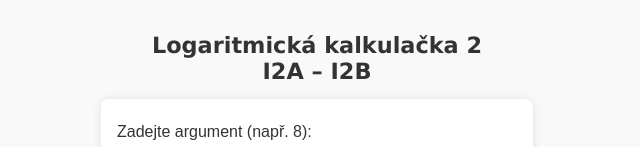
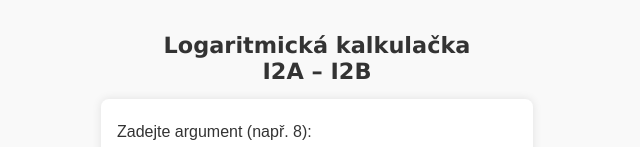
Before and after one commit to AP-Math/logarithm-calculator, a plain HTML site: page index.html in a window 1280 px wide. Shown: the top 147 px of the page, without its empty margins (323-963 px from the left). Drawn offline with nearby package versions, Linux system fonts and the light colour scheme.

Commit message:
Update index.html

```diff
--- a/index.html
+++ b/index.html
@@ -51,7 +51,7 @@
 </head>
 <body>
      <h1 style="font-size:1.4em; font-family: Verdana, sans-serif; text-align: center;">
-  Logaritmická kalkulačka 2<br>I2A – I2B
+  Logaritmická kalkulačka<br>I2A – I2B
 </h1>
   <div class="calculator">
     <label for="value">Zadejte argument (např. 8):</label>
```
